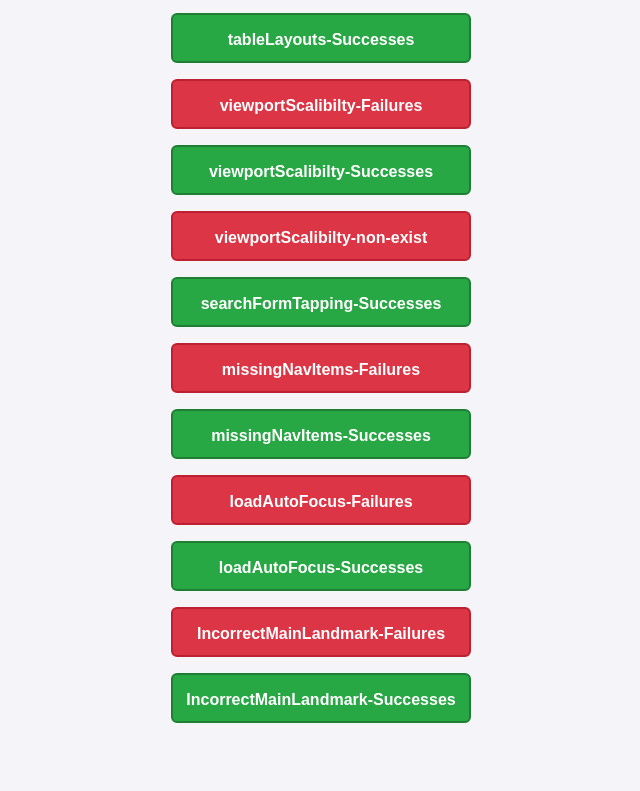
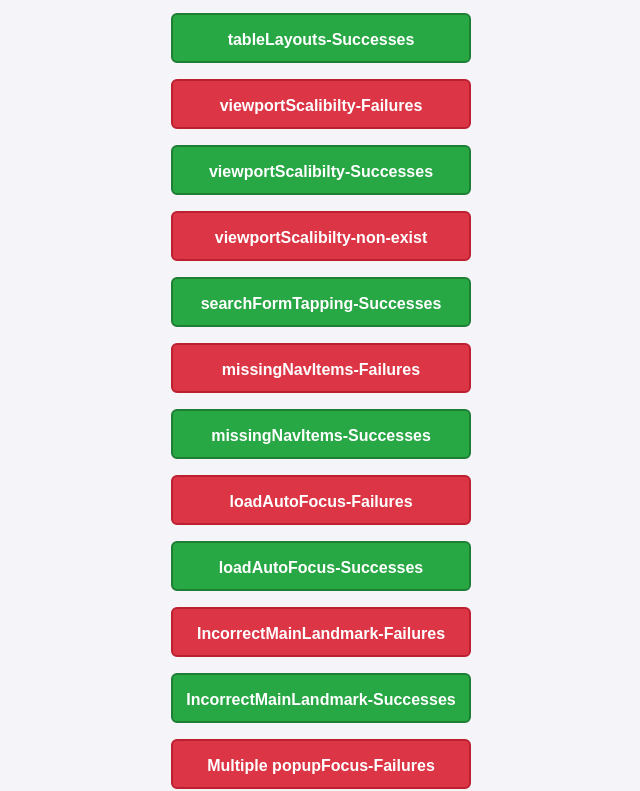
Before and after one commit to Adizimhi/adizimhi.github.io, a website: page index.html in a window 1280 px wide. Shown: the part 2746-3537 px from the top of the page, without its empty margins (319-959 px from the left). Before the commit the page ends 3485 px from the top, so only its background shows below. Drawn offline with Linux system fonts and the light colour scheme.

Commit message:
Update index.html

```diff
--- a/index.html
+++ b/index.html
@@ -122,7 +122,7 @@
         <li><a href="loadAutoFocusSuccess.html" class="btn-success">loadAutoFocus-Successes</a></li
         <li><a href="IncorrectMainLandmarkFailures.html" class="btn-failure">IncorrectMainLandmark-Failures</a></li>
         <li><a href="IncorrectMainLandmarkSuccess.html" class="btn-success">IncorrectMainLandmark-Successes</a></li
-
+         <li><a href="multiplePopUpfocusFailure.html" class="btn-failure">Multiple popupFocus-Failures</a></li>
 
 
 
```
